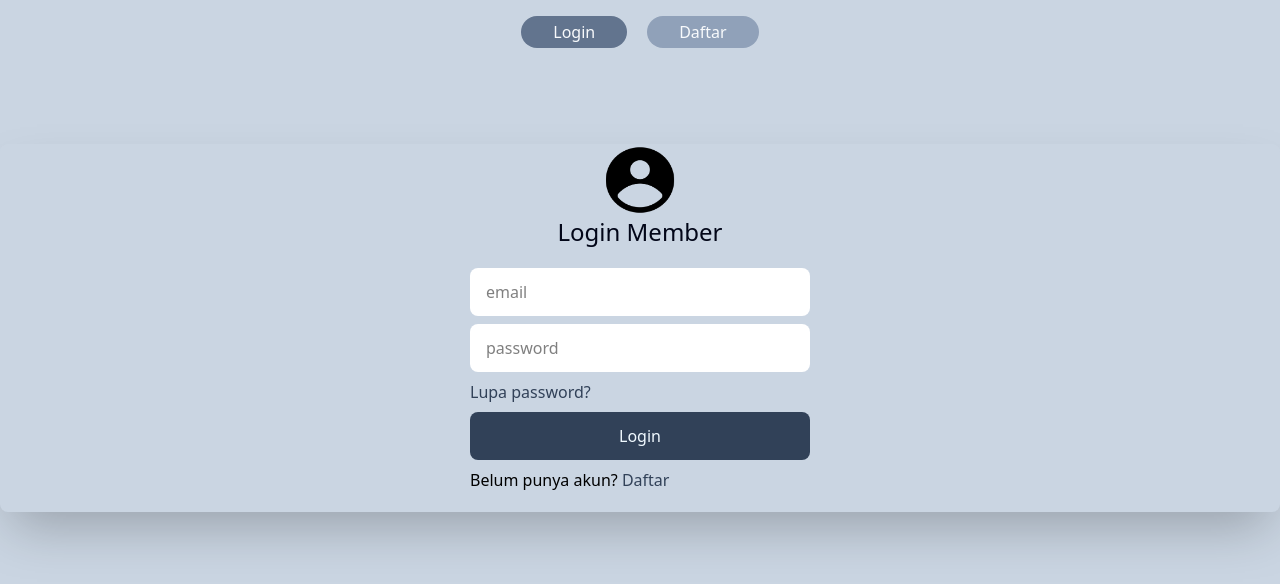
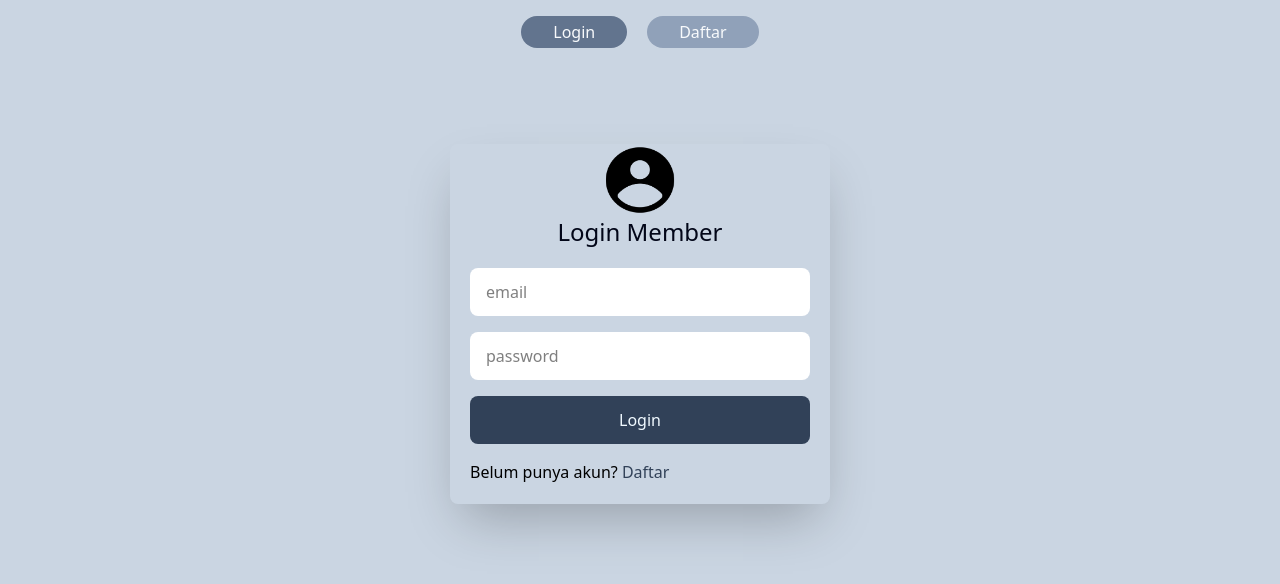
Before and after one commit to Ikwancfx7/miniproject2_react, a React (Vite) app: page /login in a window 1280 px wide. Shown: the top 584 px of the page. Built offline with nearby package versions, Linux system fonts and the light colour scheme.

Commit message:
update code

```diff
--- a/components/LoginForm.jsx
+++ b/components/LoginForm.jsx
@@ -2,7 +2,6 @@ import { Link, useNavigate  } from 'react-router-dom';
 import IconPerson from '../src/assets/IconPerson.png'
 import axios from 'axios';
 import { useState } from 'react';
-// import IconPassword from '../src/assets/IconPassword.png'
 
 function LoginForm () {
     const [email, setEmail] = useState('');
@@ -24,29 +23,29 @@ function LoginForm () {
                 }
             });
             console.log('Login success',response);
-            if(response.status === 200){
-                setMessage('Login success');
-                localStorage.setItem('token', response.data.token);
+            setMessage('Login success');
+            localStorage.setItem('token', response.data.token);
+            setTimeout(() => {
                 Navigate('/');
-            }
+            }, 1000);
         } catch (error){
             if(error.response){
                 console.error("Error detail:", error);
                 setMessage(error.response.data.error || "Login failed");
             } else {
-                setMessage('Terjadi kesalahan jaringan')
+                setMessage('Something went wrong');
             }
         }
     }
     return (
         <>
-            <div >
-                <div className='container mx-auto flex flex-col justify-center items-center rounded-lg shadow-2xl bg-slate-300 backdrop-blur-md mt-20'>
+            <div className='flex justify-center'>
+                <div className='flex flex-col justify-center items-center rounded-lg shadow-2xl mt-20'>
                     <img
                         src={IconPerson}
                         className='h-14 md:h-18 aspect-square'/>
                     <p className='text-xl md:text-2xl text-slate-950'>Login Member</p>
-                    <form onSubmit={handleLogin} action="" className='flex flex-col gap-2 p-5'>
+                    <form onSubmit={handleLogin} action="" className='flex flex-col gap-3 md:gap-4 p-5'>
                         <div className='flex flex-row h-10 md:h-12'>
                             <input
                                 type="text"
@@ -62,12 +61,6 @@ function LoginForm () {
                                 value={password}
                                 onChange={(e) => setPassword(e.target.value)}
                                 className='rounded-lg px-4 bg-white w-85'/>
-                        </div>
-                        <div>
-                            <a
-                                className='text-slate-700 hover:text-slate-900'
-                                href="#"
-                            >Lupa password?</a>
                         </div>
                         <div className='flex flex-row h-10 md:h-12'>
                             <button
--- a/components/Navbar.jsx
+++ b/components/Navbar.jsx
@@ -1,4 +1,3 @@
-import React from "react";
 import { Link } from "react-router-dom";
 
 function Navbar ({currentPage}) {
```
